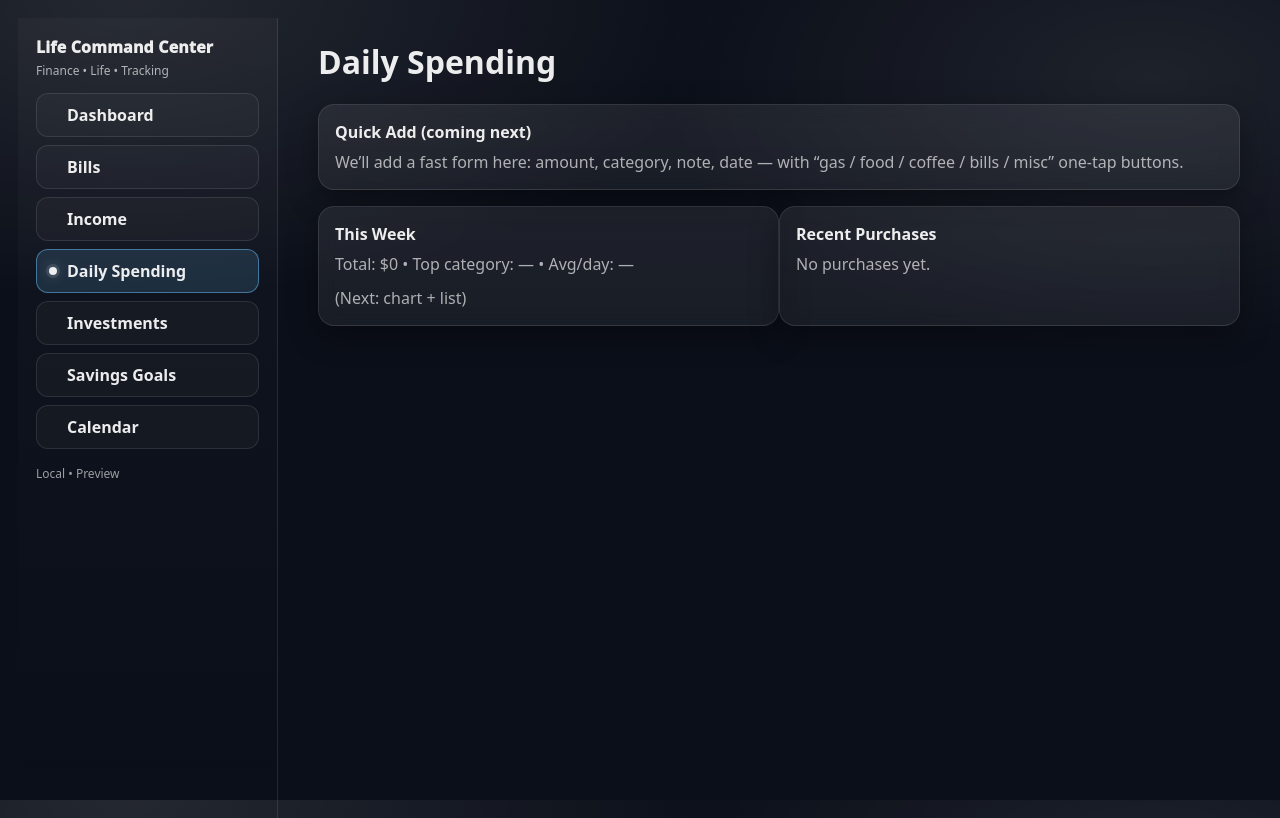
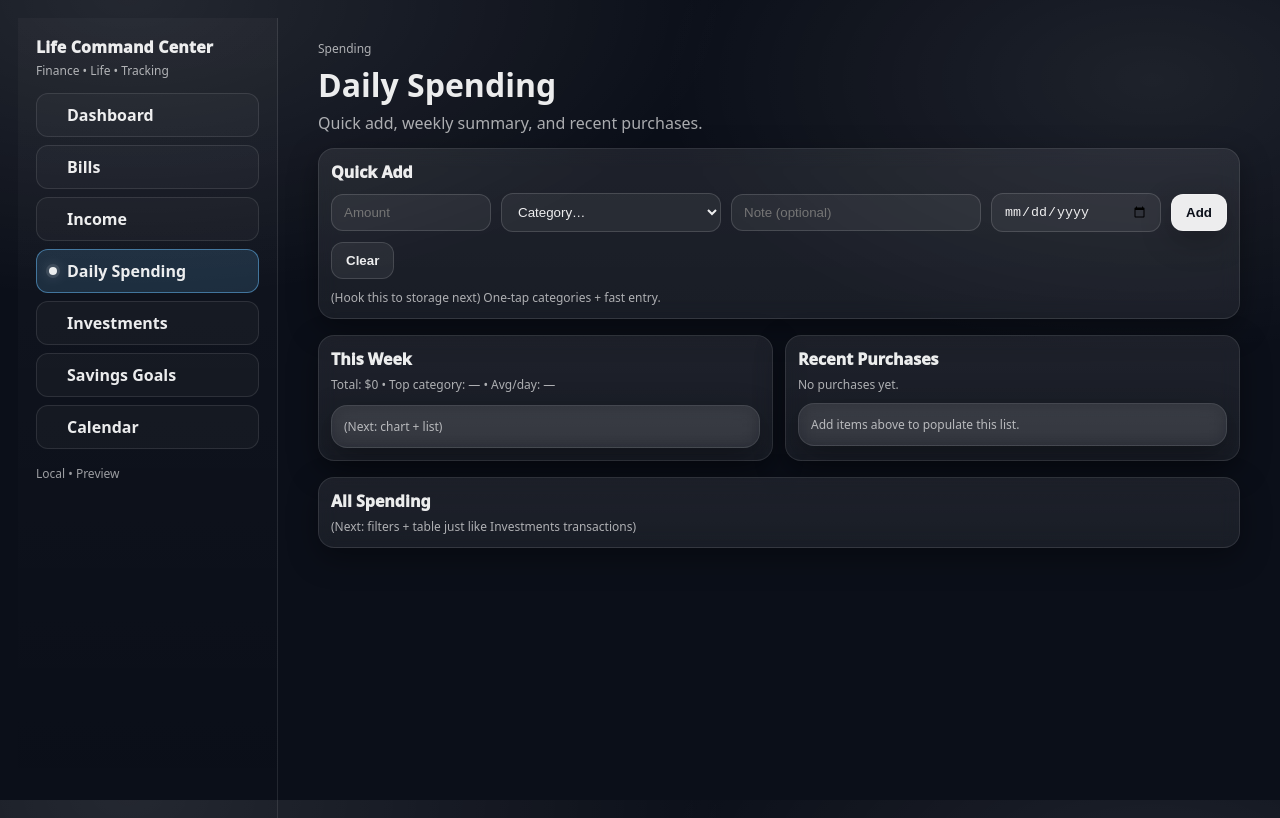
Before and after one commit to JDillard026/life-command-center, a Next.js app: page /spending in a window 1280 px wide. Built offline with nearby package versions, Linux system fonts and the light colour scheme.

Commit message:
Spending: match Investments UI

```diff
--- a/src/app/spending/page.jsx
+++ b/src/app/spending/page.jsx
@@ -1,28 +1,74 @@
 export default function Spending() {
   return (
     <main className="container">
-      <h1 style={{ marginTop: 0 }}>Daily Spending</h1>
+      <header style={{ marginBottom: 14 }}>
+        <div className="muted" style={{ fontSize: 12, marginBottom: 6 }}>Spending</div>
+        <h1 style={{ margin: 0 }}>Daily Spending</h1>
+        <div className="muted" style={{ marginTop: 6 }}>
+          Quick add, weekly summary, and recent purchases.
+        </div>
+      </header>
 
-      <div className="card" style={{ marginBottom: 16 }}>
-        <div style={{ fontWeight: 800, marginBottom: 8 }}>Quick Add (coming next)</div>
-        <div className="muted">
-          We’ll add a fast form here: amount, category, note, date — with “gas / food / coffee / bills / misc”
-          one-tap buttons.
+      {/* Quick Add */}
+      <div className="card" style={{ padding: 12, marginBottom: 16 }}>
+        <div style={{ fontWeight: 950, marginBottom: 10 }}>Quick Add</div>
+
+        <div className="row" style={{ gap: 10, flexWrap: "wrap", alignItems: "center" }}>
+          <input className="input" placeholder="Amount" inputMode="decimal" style={{ width: 160 }} />
+          <select className="input" style={{ width: 220 }}>
+            <option value="">Category…</option>
+            <option>Gas</option>
+            <option>Food</option>
+            <option>Coffee</option>
+            <option>Bills</option>
+            <option>Misc</option>
+          </select>
+          <input className="input" placeholder="Note (optional)" style={{ flex: 1, minWidth: 220 }} />
+          <input className="input" type="date" style={{ width: 170 }} />
+
+          <button className="btn" type="button">Add</button>
+          <button className="btnGhost" type="button">Clear</button>
+        </div>
+
+        <div className="muted" style={{ fontSize: 12, marginTop: 10 }}>
+          (Hook this to storage next) One-tap categories + fast entry.
         </div>
       </div>
 
-      <div className="row">
-        <div className="card" style={{ flex: 1, minWidth: 320 }}>
-          <div style={{ fontWeight: 800, marginBottom: 8 }}>This Week</div>
-          <div className="muted">Total: $0 • Top category: — • Avg/day: —</div>
-          <div style={{ marginTop: 12 }} className="muted">
-            (Next: chart + list)
+      {/* Summary cards */}
+      <div className="row" style={{ gap: 12, flexWrap: "wrap", alignItems: "stretch" }}>
+        <div className="card" style={{ padding: 12, flex: 1, minWidth: 320 }}>
+          <div style={{ fontWeight: 950, marginBottom: 6 }}>This Week</div>
+          <div className="muted" style={{ fontSize: 12 }}>
+            Total: $0 • Top category: — • Avg/day: —
+          </div>
+
+          <div className="card" style={{ padding: 12, marginTop: 12 }}>
+            <div className="muted" style={{ fontSize: 12 }}>(Next: chart + list)</div>
           </div>
         </div>
 
-        <div className="card" style={{ flex: 1, minWidth: 320 }}>
-          <div style={{ fontWeight: 800, marginBottom: 8 }}>Recent Purchases</div>
-          <div className="muted">No purchases yet.</div>
+        <div className="card" style={{ padding: 12, flex: 1, minWidth: 320 }}>
+          <div style={{ fontWeight: 950, marginBottom: 6 }}>Recent Purchases</div>
+          <div className="muted" style={{ fontSize: 12 }}>No purchases yet.</div>
+
+          <div style={{ height: 10 }} />
+
+          <div className="card" style={{ padding: 12 }}>
+            <div className="muted" style={{ fontSize: 12 }}>
+              Add items above to populate this list.
+            </div>
+          </div>
+        </div>
+      </div>
+
+      <div style={{ height: 16 }} />
+
+      {/* Placeholder list card */}
+      <div className="card" style={{ padding: 12 }}>
+        <div style={{ fontWeight: 950, marginBottom: 6 }}>All Spending</div>
+        <div className="muted" style={{ fontSize: 12 }}>
+          (Next: filters + table just like Investments transactions)
         </div>
       </div>
     </main>
```
